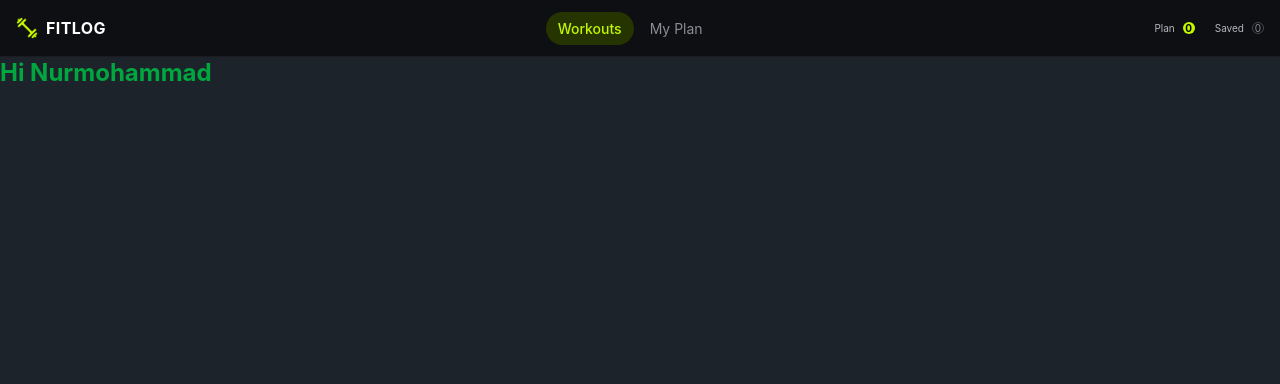
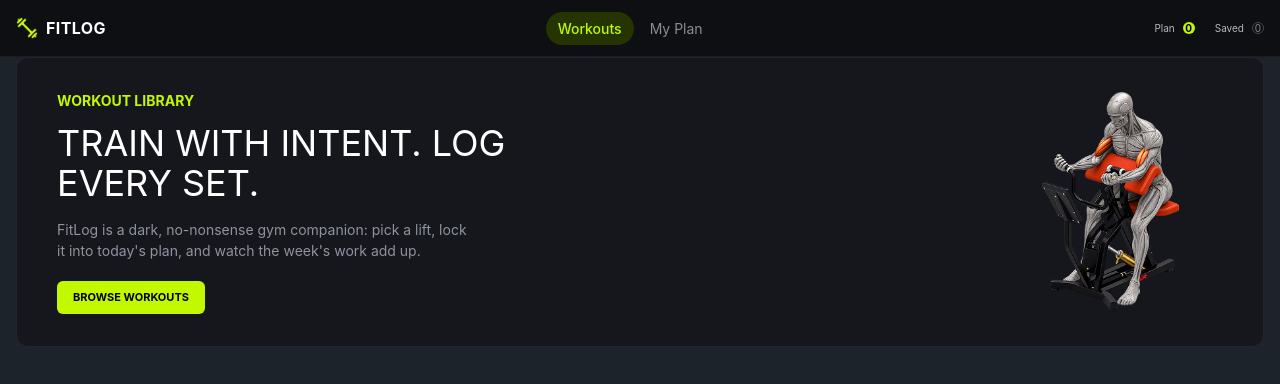
Before and after one commit to nur-mohd/workout-library, a Next.js app: page / in a window 1280 px wide. Shown: the top 384 px of the page. Built offline with nearby package versions, Linux system fonts and the light colour scheme.

Commit message:
Banner Added

```diff
--- a/src/app/page.tsx
+++ b/src/app/page.tsx
@@ -1,5 +1,9 @@
+import Banner from "@/components/homepage/Banner";
+
 export default function Home() {
   return (
-    <h2 className="text-2xl font-bold text-green-600">Hi Nurmohammad</h2>
+       <div>
+        <Banner/>
+       </div>
   );
 }
--- /dev/null
+++ b/src/components/homepage/Banner.tsx
@@ -0,0 +1,42 @@
+import Image from "next/image";
+import bannerImg from "@/assets/banner.png";
+
+const Banner = () => {
+    return (
+        <section className="container mx-auto px-4">
+            <div className="flex min-h-[240px] items-center justify-between rounded-xl border border-[#22252C] bg-[#15171D] px-8 py-8 text-white md:px-10">
+
+                <div className="max-w-[520px]">
+                    <h4 className="text-[14px] font-bold text-[#C2F800]">
+                        WORKOUT LIBRARY
+                    </h4>
+
+                    <h1 className="mt-3 text-4xl">
+                        TRAIN WITH INTENT. LOG <br /> EVERY SET.
+                    </h1>
+
+                    <p className="mt-4 max-w-[420px] text-left text-[14px] text-[#8F939D]">
+                        FitLog is a dark, no-nonsense gym companion: pick a lift, lock it
+                        into today&apos;s plan, and watch the week&apos;s work add up.
+                    </p>
+
+                    <button className="mt-5 rounded-md bg-[#C2F800] px-4 py-2 text-[11px] font-bold text-black transition hover:bg-[#b4e800]">
+                        BROWSE WORKOUTS
+                    </button>
+                </div>
+
+                <div className="hidden md:block">
+                    <Image
+                        src={bannerImg}
+                        alt="Workout"
+                        width={220}
+                        height={220}
+                        className="object-contain"
+                    />
+                </div>
+            </div>
+        </section>
+    );
+};
+
+export default Banner;
```
